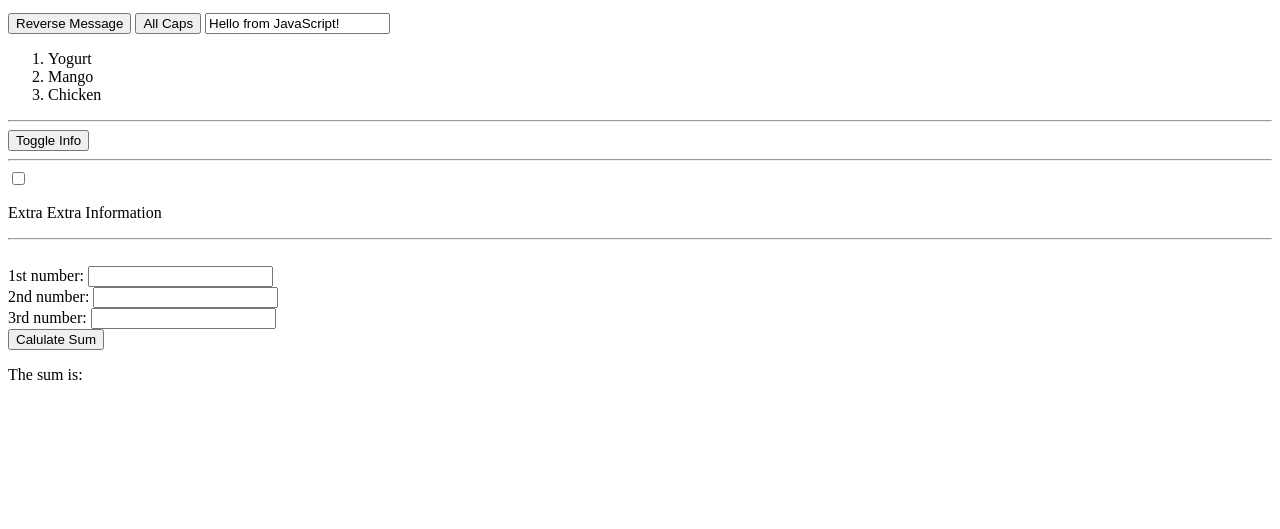
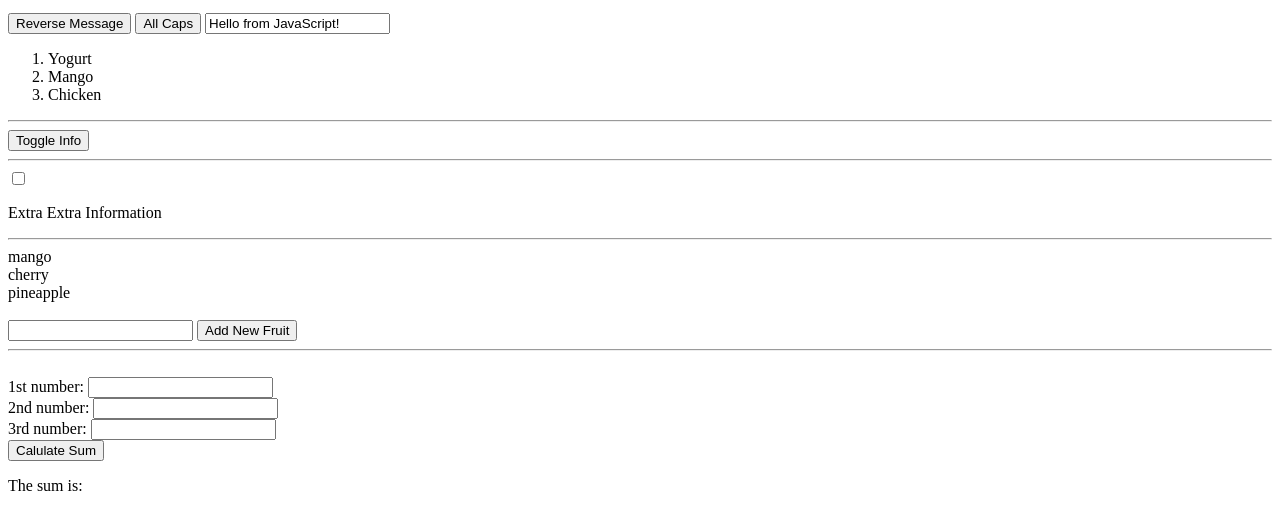
Before and after one commit to leonshimizu/first-example, a plain HTML site: page index.html in a window 1280 px wide. Shown: the part 87-616 px from the top of the page. Drawn offline with nearby package versions, Linux system fonts and the light colour scheme.

Commit message:
added fruits array and addFruits method

```diff
--- a/index.html
+++ b/index.html
@@ -32,6 +32,15 @@
       <input type="checkbox" v-on:click="something">
       <p v-bind:class="{ disabled: displayInfo} ">Extra Extra Information</p>
     </div>
+    <hr>
+    <div v-for="fruit in fruits">
+      {{ fruit }}
+    </div>
+    <br>
+    <div>
+      <input type="text" v-model="newFruit">
+      <button v-on:click="addFruit">Add New Fruit</button>
+    </div>
   </div>
 
   <hr>
--- a/index.js
+++ b/index.js
@@ -15,7 +15,13 @@ var app = new Vue({
       { id: 2, text: 'Chicken' }
     ],
     showInfo: false,
-    displayInfo: false
+    displayInfo: false,
+    fruits: [
+      'mango',
+      'cherry',
+      'pineapple'
+    ],
+    newFruit: ""
   },
   methods: {
     reverseMessage: function() {
@@ -31,6 +37,10 @@ var app = new Vue({
     something: function() {
       console.log("something");
       this.displayInfo = !this.displayInfo;
+    },
+    addFruit: function() {
+      console.log("adding fruit");
+      this.fruits.push(this.newFruit);
     }
   }
 });
```
